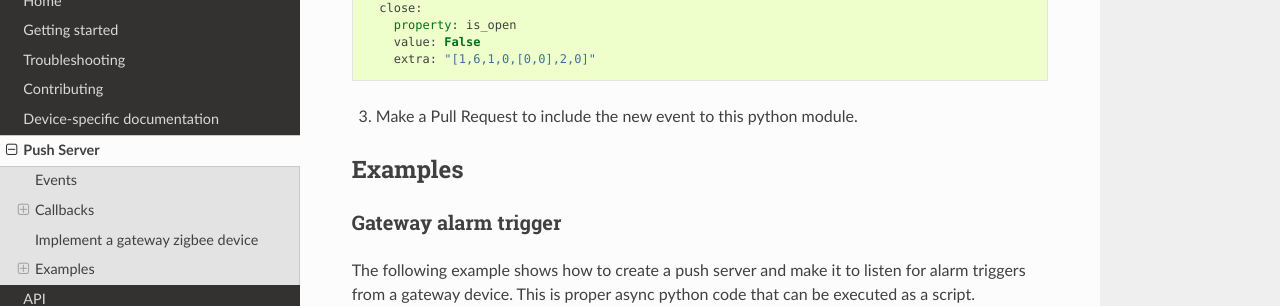
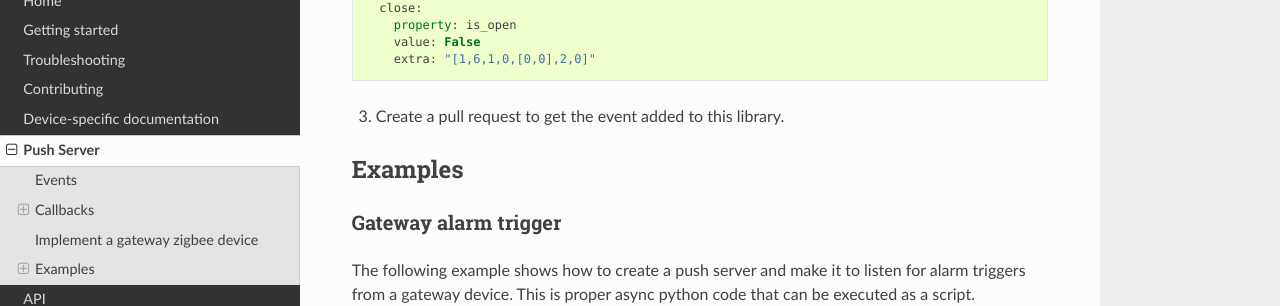
Before and after one commit to rytilahti/python-miio, a Sphinx documentation site: the page built from docs/push_server.rst, in a window 1280 px wide and 900 px high, scrolled down 4333 px. Shown: the part 151-457 px from the top of the window. Built offline with Sphinx 7.4.7 and the Read the Docs theme 2.0.0, drawn with Linux system fonts in a browser that asks for light colours; pages that are not in the unit, such as notebooks, are missing from menus.

Commit message:
Update docs/push_server.rst
Co-authored-by: Teemu R. <tpr@iki.fi>

```diff
--- a/docs/push_server.rst
+++ b/docs/push_server.rst
@@ -214,7 +214,7 @@ Once the event information is obtained as discribed above a new event for a zigb
         value: False
         extra: "[1,6,1,0,[0,0],2,0]"
 
-3. Make a Pull Request to include the new event to this python module.
+3. Create a pull request to get the event added to this library.
 
 Examples
 --------
```
